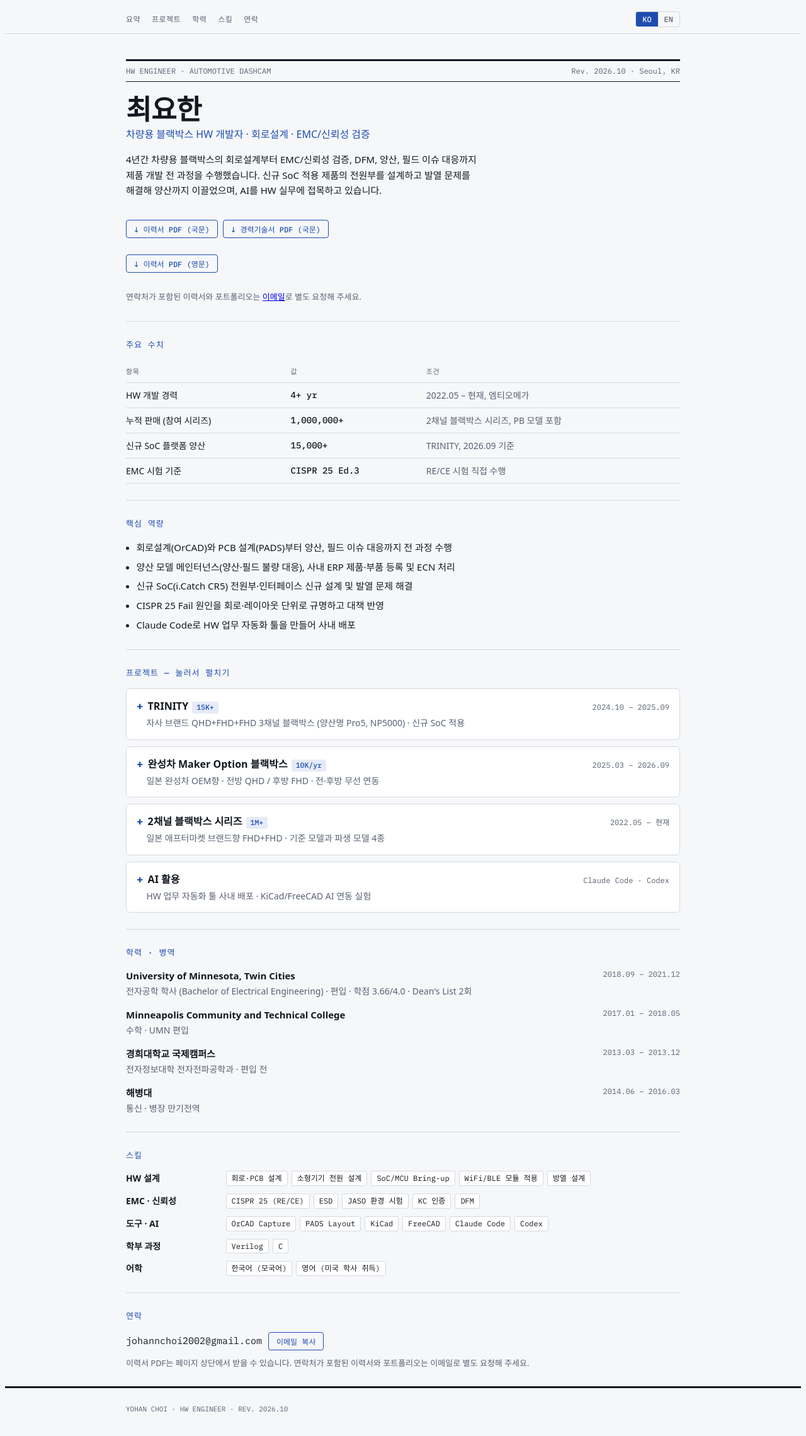
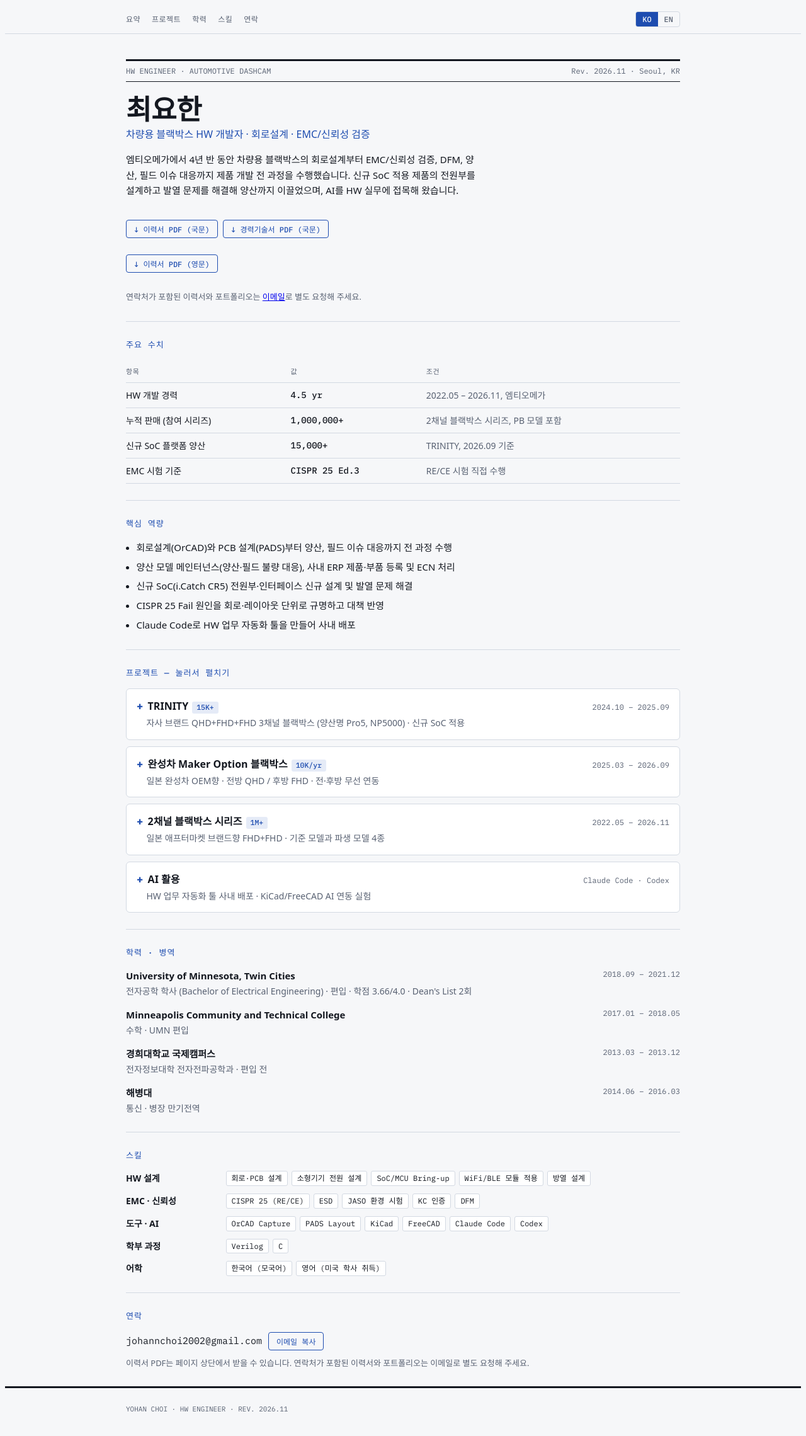
Before and after one commit to YohanJohnChoi/YohanJohnChoi.github.io, a plain HTML site: page index.html in a window 1280 px wide. Shown: the whole page at 63% size. Drawn offline with Linux system fonts and the light colour scheme; a web font is replaced by a local one.

Commit message:
엠티오메가 퇴사(2026.11) 반영: 재직 중 표현 수정, Rev. 2026.11
Co-Authored-By: Claude Opus 5.5 <noreply@anthropic.com>

```diff
--- a/index.html
+++ b/index.html
@@ -189,15 +189,15 @@ html { scroll-behavior: smooth; }
   <header class="sheet">
     <div class="docline">
       <span>HW ENGINEER · AUTOMOTIVE DASHCAM</span>
-      <span>Rev. 2026.10 · Seoul, KR</span>
+      <span>Rev. 2026.11 · Seoul, KR</span>
     </div>
     <h1>
       <span data-l="ko">최요한</span><span data-l="en">Yohan Choi</span>
       <small data-l="ko">차량용 블랙박스 HW 개발자 · 회로설계 · EMC/신뢰성 검증</small>
       <small data-l="en">Hardware Engineer · Circuit Design · EMC &amp; Reliability</small>
     </h1>
-    <p class="lede" data-l="ko">4년간 차량용 블랙박스의 회로설계부터 EMC/신뢰성 검증, DFM, 양산, 필드 이슈 대응까지 제품 개발 전 과정을 수행했습니다. 신규 SoC 적용 제품의 전원부를 설계하고 발열 문제를 해결해 양산까지 이끌었으며, AI를 HW 실무에 접목하고 있습니다.</p>
-    <p class="lede" data-l="en">Four years taking automotive dashcams from schematic through EMC and reliability validation, DFM, and mass production to field support. Designed power circuits for a new SoC platform, solved its thermal issue on the way to production, and now apply AI tools to hardware work.</p>
+    <p class="lede" data-l="ko">엠티오메가에서 4년 반 동안 차량용 블랙박스의 회로설계부터 EMC/신뢰성 검증, DFM, 양산, 필드 이슈 대응까지 제품 개발 전 과정을 수행했습니다. 신규 SoC 적용 제품의 전원부를 설계하고 발열 문제를 해결해 양산까지 이끌었으며, AI를 HW 실무에 접목해 왔습니다.</p>
+    <p class="lede" data-l="en">Four and a half years at EMTOMEGA taking automotive dashcams from schematic through EMC and reliability validation, DFM, and mass production to field support. Designed power circuits for a new SoC platform, solved its thermal issue on the way to production, and applied AI tools to hardware work.</p>
     <div class="downloads">
       <a class="copy" href="Yohan_Choi_Resume_KO.pdf" download>
         <span data-l="ko">↓ 이력서 PDF (국문)</span><span data-l="en">↓ Résumé PDF (Korean)</span>
@@ -229,8 +229,8 @@ html { scroll-behavior: smooth; }
         <tbody>
           <tr>
             <td><span data-l="ko">HW 개발 경력</span><span data-l="en">HW development experience</span></td>
-            <td class="val">4+ yr</td>
-            <td class="cond"><span data-l="ko">2022.05 – 현재, 엠티오메가</span><span data-l="en">May 2022 – present, EMTOMEGA</span></td>
+            <td class="val">4.5 yr</td>
+            <td class="cond"><span data-l="ko">2022.05 – 2026.11, 엠티오메가</span><span data-l="en">May 2022 – Nov. 2026, EMTOMEGA</span></td>
           </tr>
           <tr>
             <td><span data-l="ko">누적 판매 (참여 시리즈)</span><span data-l="en">Units sold (series contributed to)</span></td>
@@ -325,7 +325,7 @@ html { scroll-behavior: smooth; }
       <details id="series">
         <summary>
           <span class="p-name"><span data-l="ko">2채널 블랙박스 시리즈</span><span data-l="en">2-Channel Dashcam Series</span><span class="chip">1M+</span></span>
-          <span class="p-period"><span data-l="ko">2022.05 – 현재</span><span data-l="en">2022.05 – present</span></span>
+          <span class="p-period">2022.05 – 2026.11</span>
           <span class="p-one" data-l="ko">일본 애프터마켓 브랜드향 FHD+FHD · 기준 모델과 파생 모델 4종</span>
           <span class="p-one" data-l="en">FHD+FHD for a Japanese aftermarket brand · base model and derivatives</span>
         </summary>
@@ -334,14 +334,14 @@ html { scroll-behavior: smooth; }
             <li><b>기준 모델 / 완성차 PB 모델:</b> PB 모델 신뢰성 시험 담당으로 합류, 이후 필드 이슈 대응</li>
             <li><b>파생 모델 1:</b> GPS IC·NAND Flash·Back-Light Driver IC 변경에 따른 주변회로 설계 변경 및 검증, EMC·신뢰성 시험, DFM 대응</li>
             <li><b>파생 모델 2:</b> MCU·Audio CODEC·Image Sensor 변경과 추가 소형화에 따른 회로·PCB 설계 변경, 시나리오 전면 재검증</li>
-            <li><b>파생 모델 3 (진행 중):</b> Image Sensor 수급 이슈로 인한 센서 변경 대응, 2027.02 양산 목표</li>
+            <li><b>파생 모델 3:</b> Image Sensor 수급 이슈로 인한 센서 변경 대응 (2027.02 양산 목표, 퇴사 시점까지 개발 참여)</li>
             <li><b>EMC:</b> CISPR 25 RE/CE 시험 직접 수행, Fail 시 노이즈원을 규명하고 실드캔·필터 적용으로 기준 충족</li>
           </ul>
           <ul data-l="en">
             <li><b>Base / private-brand model:</b> joined for reliability testing of the automaker private-brand model, then handled field issues</li>
             <li><b>Derivative 1:</b> redesigned and verified peripheral circuits for new GPS, NAND flash, and backlight driver ICs; EMC, reliability, and DFM</li>
             <li><b>Derivative 2:</b> circuit and PCB changes for a new MCU, audio codec, and image sensor plus further miniaturization; full scenario re-verification</li>
-            <li><b>Derivative 3 (in progress):</b> image sensor change driven by a supply shortage, targeting SOP in Feb. 2027</li>
+            <li><b>Derivative 3:</b> image sensor change driven by a supply shortage (SOP targeted for Feb. 2027; worked on it until my departure)</li>
             <li><b>EMC:</b> ran CISPR 25 RE/CE tests, traced failures to noise sources, and fixed them with shield cans and filtering</li>
           </ul>
         </div>
@@ -461,7 +461,7 @@ html { scroll-behavior: smooth; }
 </main>
 
 <footer>
-  <div class="wrap">YOHAN CHOI · HW ENGINEER · REV. 2026.10</div>
+  <div class="wrap">YOHAN CHOI · HW ENGINEER · REV. 2026.11</div>
 </footer>
 
 </div>
```
